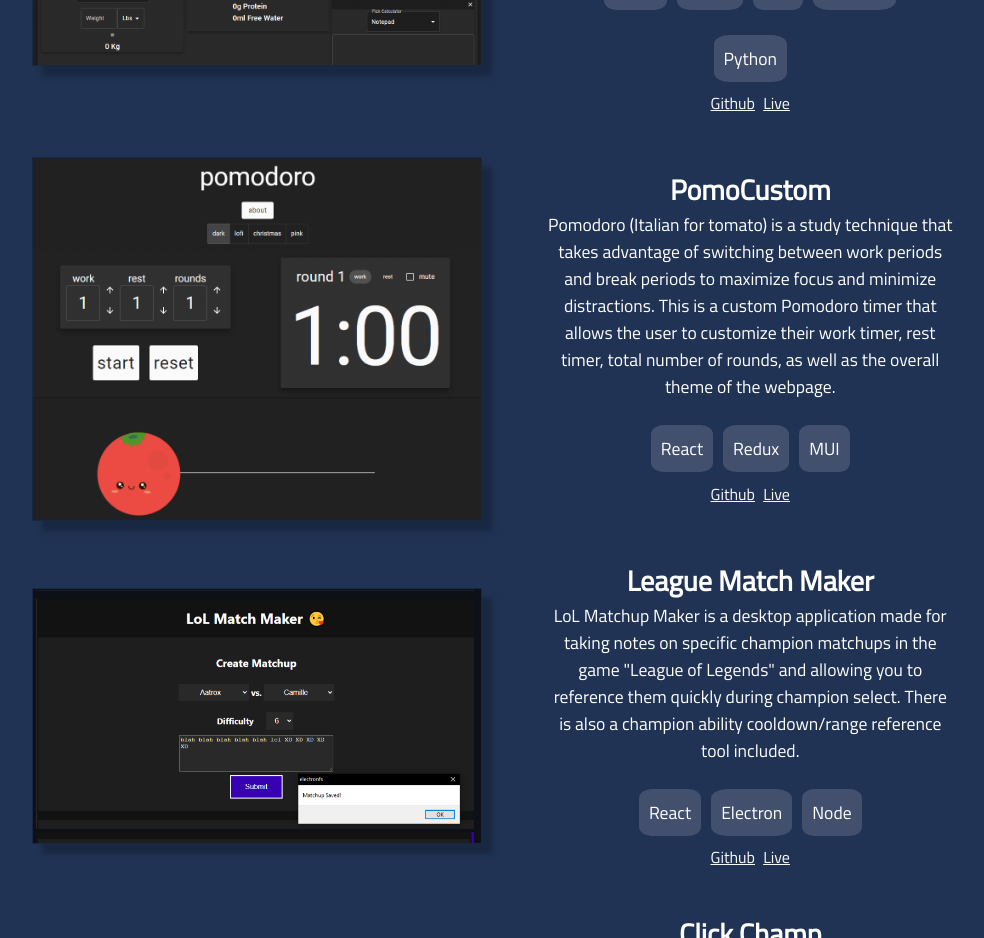
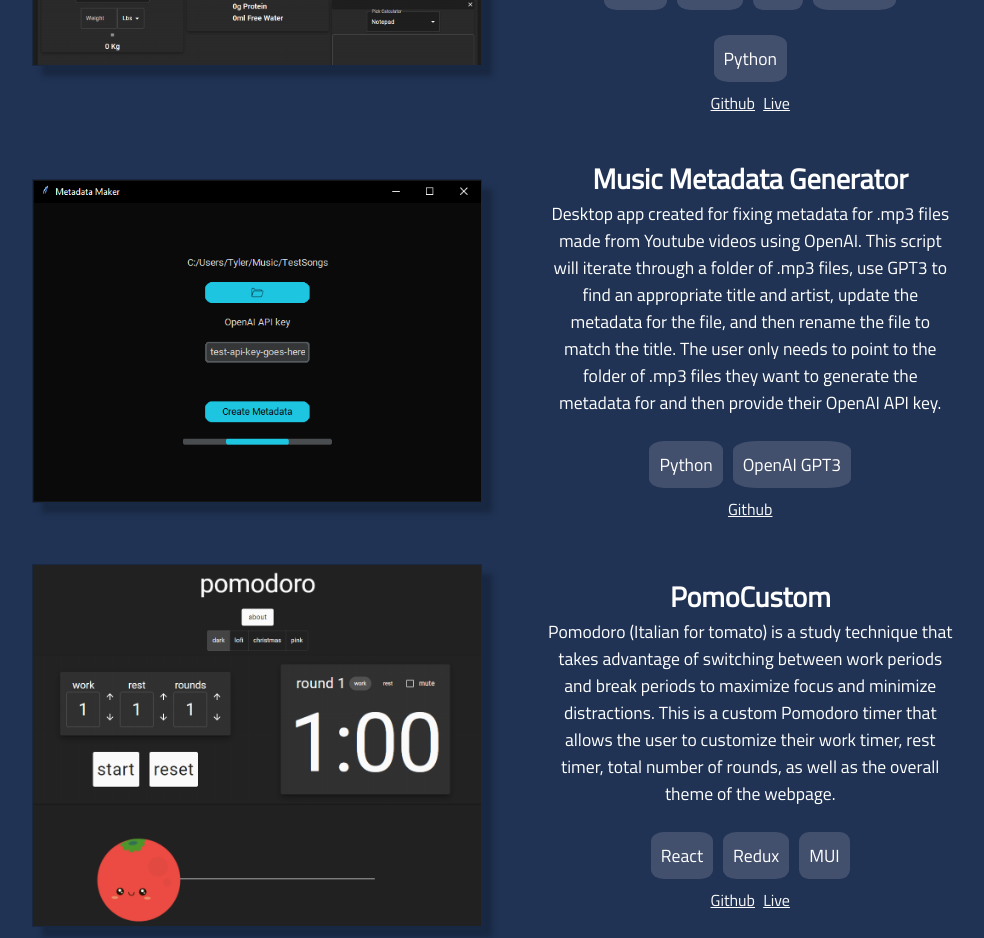
Before and after one commit to saltedTofu/PortfolioProject, a React (Create React App) app: page / in a window 1280 px wide. Shown: the part 2860-3798 px from the top of the page, without its empty margins (147-1131 px from the left). Built offline with nearby package versions, Linux system fonts and the light colour scheme.

Commit message:
added music metadata generator project

```diff
--- a/src/components/Projects.tsx
+++ b/src/components/Projects.tsx
@@ -4,6 +4,7 @@ import Pomodoro from '../utils/Pomodoro.png';
 import LoLMatchMaker from '../utils/LoLMatchMaker.png'
 import Callouts from '../utils/Callouts.png';
 import ClickChamp from '../utils/ClickChamp.png';
+import MusicMeta from '../utils/MusicMeta.png'
 import {useState, useEffect} from 'react';
 import './styles/Projects.css';
 
@@ -32,6 +33,15 @@ function Projects(){
                 description='Dietitian Calc is a website designed for use by Clinical Dietitians to perform calculations for tube feedings, nutrition needs (kcal/protein), parenteral nutrition, etc,. The app features an area where the user can add and remove whichever calculators they need and drag them around the area. This app features user authentication and a database hosted on Firebase, and a web scraping tool built in Python for getting up to date tube feeding information.'
               />
             </div>
+          <div>
+            <Project
+                name='Music Metadata Generator'
+                gitLink="https://github.com/saltedTofu/youtube-to-mp3-metadata-fixer"
+                tech={['Python','OpenAI GPT3']}
+                img={MusicMeta}
+                description='Desktop app created for fixing metadata for .mp3 files made from Youtube videos using OpenAI. This script will iterate through a folder of .mp3 files, use GPT3 to find an appropriate title and artist, update the metadata for the file, and then rename the file to match the title. The user only needs to point to the folder of .mp3 files they want to generate the metadata for and then provide their OpenAI API key.'
+            />
+          </div>
           <div>
               <Project
               name='PomoCustom'
@@ -69,10 +79,8 @@ function Projects(){
                 tech={['React','CSS']}
                 img={Callouts}
                 description='This app is a tool for people who are trying to learn callout locations for the various competitive maps in Halo 3. Users will navigate to their desired map blueprint and mouse over sections of the map to show the name of the callout and an in-game screenshot on the right side panel. Users can use this app to learn callouts, to quiz themselves, or to use as a reference while playing Halo 3.'
-                />
+            />
           </div>
-
-
         </div>
       </div>
     )
```
Also changed, not shown: src/utils/MusicMeta.png (added).
